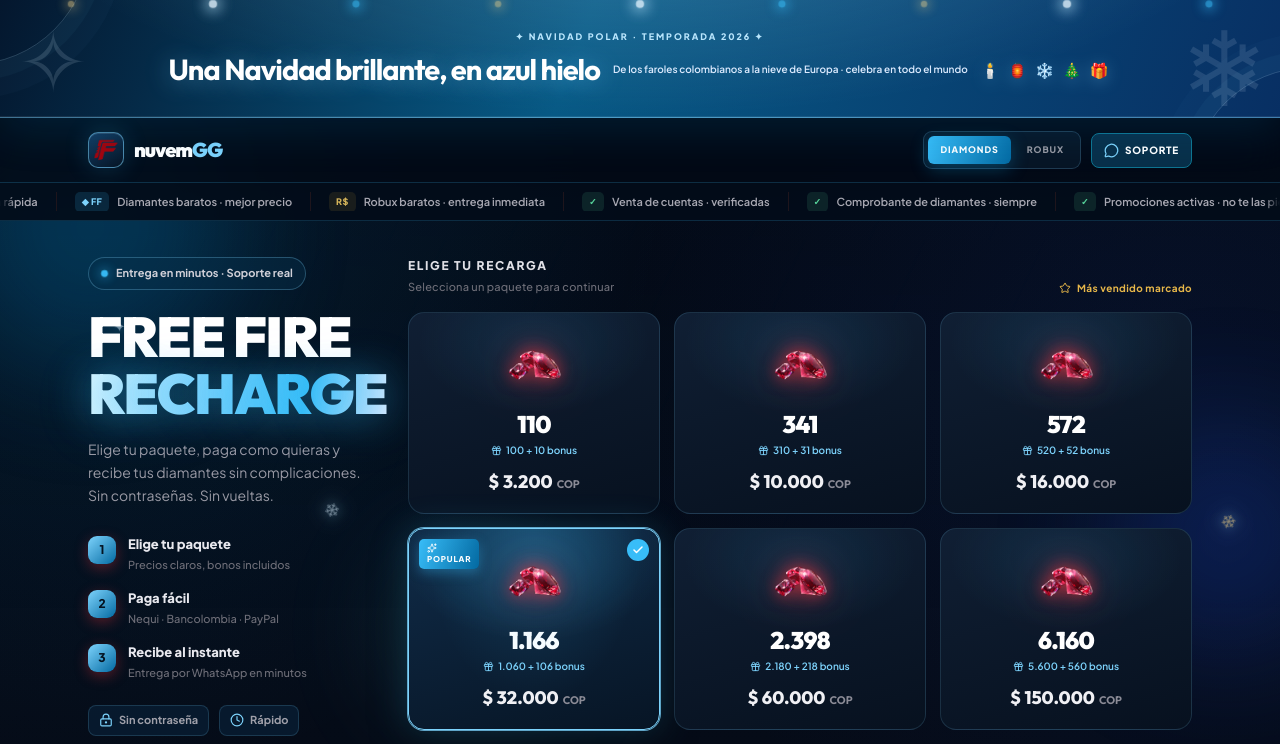
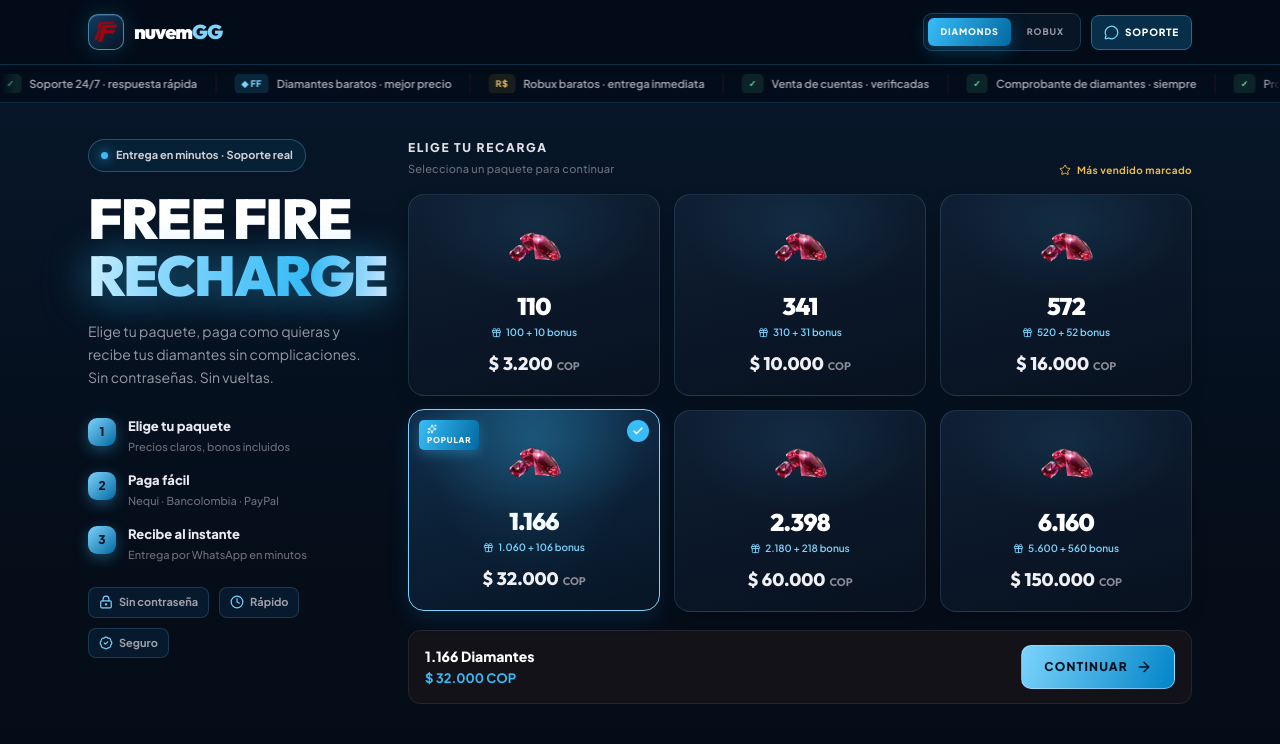
Before and after one commit to fazetadev/nuvem, a React (Vite) app: page / in a window 1280 px wide. Shown: the top 744 px of the page. Built offline with nearby package versions, Linux system fonts and the light colour scheme.

Commit message:
Add files via upload

```diff
--- a/src/App.tsx
+++ b/src/App.tsx
@@ -1,5 +1,4 @@
 import React, { useState } from 'react';
-import confetti from 'canvas-confetti';
 import {
   ShieldCheck,
   Zap,
@@ -111,38 +110,11 @@ export default function App() {
       setIsSubmitting(false);
       setIsSummaryOpen(false);
       setIsSuccessOpen(true);
-      try {
-        confetti({
-          particleCount: 90,
-          spread: 72,
-          origin: { y: 0.62 },
-          colors: game === 'roblox' ? ['#e8b84a', '#f0c14b', '#ffffff', '#c9922a'] : ['#38bdf8', '#075985', '#f5d58a', '#ffffff'],
-        });
-      } catch {
-        /* optional */
-      }
     }, 350);
   };
 
   return (
     <div className="app-shell min-h-screen flex flex-col">
-      <div className="bg-orbs" aria-hidden="true">
-        <div className="float-orb o1" />
-        <div className="float-orb o2" />
-        <div className="float-orb o3" />
-      </div>
-      <div className="holiday-season" role="region" aria-label="Temporada navideña Nuvem">
-        <div className="holiday-lights" aria-hidden="true"><i /><i /><i /><i /><i /><i /><i /><i /><i /></div>
-        <div className="holiday-season-inner">
-          <span className="holiday-kicker">✦ NAVIDAD POLAR · TEMPORADA 2026 ✦</span>
-          <strong>Una Navidad brillante, en azul hielo</strong>
-          <span className="holiday-copy">De los faroles colombianos a la nieve de Europa · celebra en todo el mundo</span>
-          <span className="holiday-emojis" aria-hidden="true">🕯️ 🏮 ❄️ 🎄 🎁</span>
-        </div>
-      </div>
-      <div className="holiday-atmosphere" aria-hidden="true">
-        <span>✦</span><span>❄</span><span>✧</span><span>❄</span><span>✦</span><span>❄</span>
-      </div>
       <Header game={game} onSelectGame={handleSelectGame} />
       <LiveFeed />
 
--- a/src/index.css
+++ b/src/index.css
@@ -1696,3 +1696,38 @@ img[alt*="Diamante"],img[alt*="diamante"],.diamond-icon {filter:hue-rotate(145de
 .holiday-atmosphere span:nth-child(2n) {font-size:19px;filter:drop-shadow(0 0 9px rgba(186,230,253,.45))}
 ::selection {background:#0ea5e9;color:#fff}
 ::-webkit-scrollbar-thumb {background:linear-gradient(#38bdf8,#075985)}
+
+
+/* NUVEM PERFORMANCE PATCH — remove decorative overhead, preserve the blue winter palette */
+html { scroll-behavior:auto; }
+body,.app-shell {
+  background:#050d19!important;
+  background-image:linear-gradient(180deg,#07182b 0%,#050d19 42%,#030914 100%)!important;
+}
+.app-shell::before,.app-shell::after,.bg-orbs,.float-orb,
+.holiday-season,.holiday-atmosphere,.holiday-lights { display:none!important; }
+.live-feed-track { animation:marquee 58s linear infinite!important; will-change:transform; }
+.live-dot { animation:none!important; }
+* {
+  animation:none!important;
+  scroll-behavior:auto!important;
+}
+.package-card { animation:none!important; }
+.package-card,.checkout-panel,.benefit-card,.faq-item,.cta-banner-inner {
+  backdrop-filter:none!important;
+  -webkit-backdrop-filter:none!important;
+}
+.package-card img,.pkg-diamond,.pkg-robux,.diamond-icon,.art-glow,
+img[alt*="Diamante"],img[alt*="diamante"] { filter:none!important; }
+.art-glow { display:none!important; }
+.package-card,.checkout-panel,.benefit-card,.faq-item,.cta-banner-inner {
+  box-shadow:0 5px 16px rgba(0,0,0,.18)!important;
+}
+.package-card:hover,.package-card.is-selected {
+  transform:translateY(-1px)!important;
+  box-shadow:0 8px 20px rgba(2,132,199,.16)!important;
+}
+.btn-continue,.btn-primary,.checkout-submit { box-shadow:none!important; }
+@media (prefers-reduced-motion:reduce) {
+  *,*::before,*::after { animation:none!important; transition:none!important; }
+}
```
